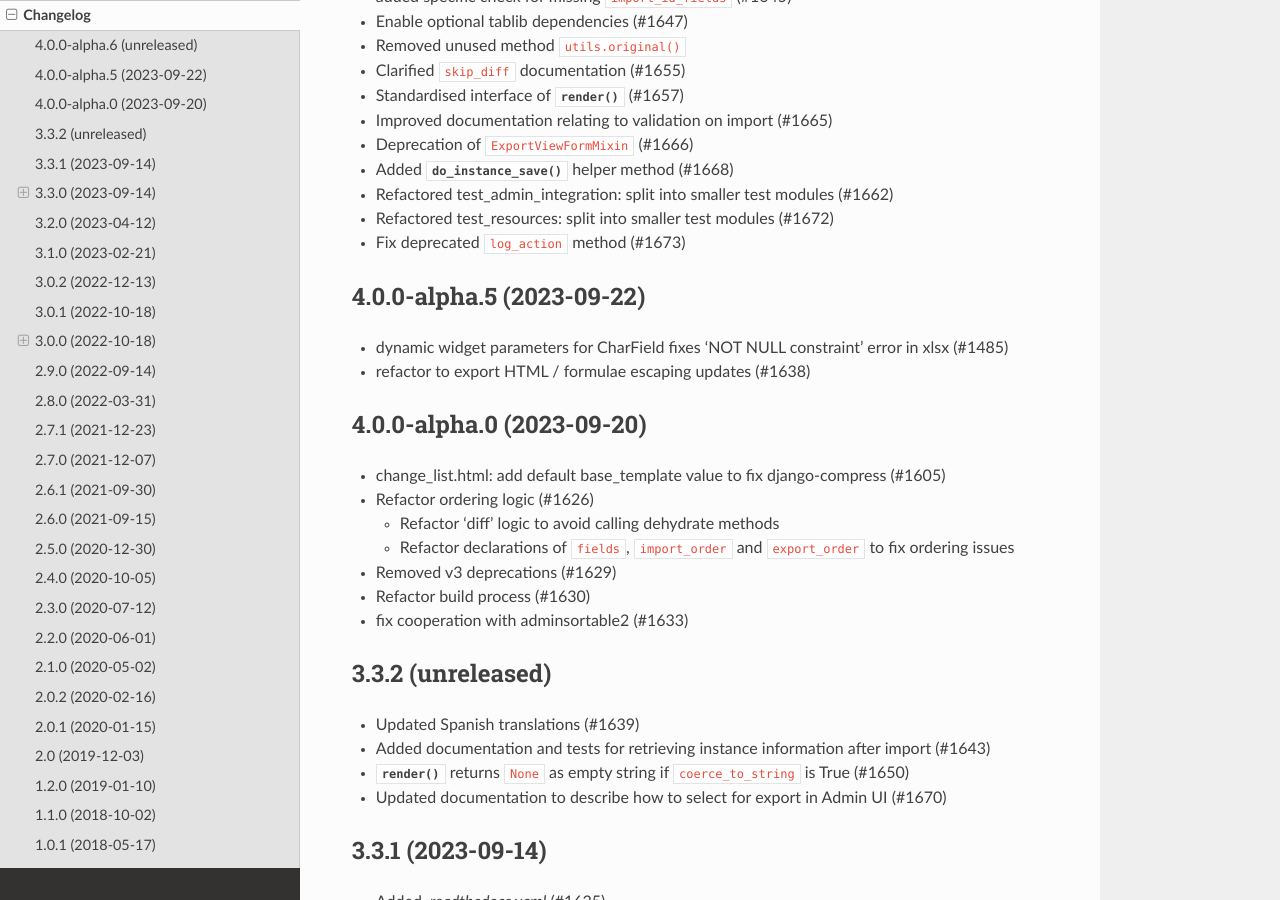
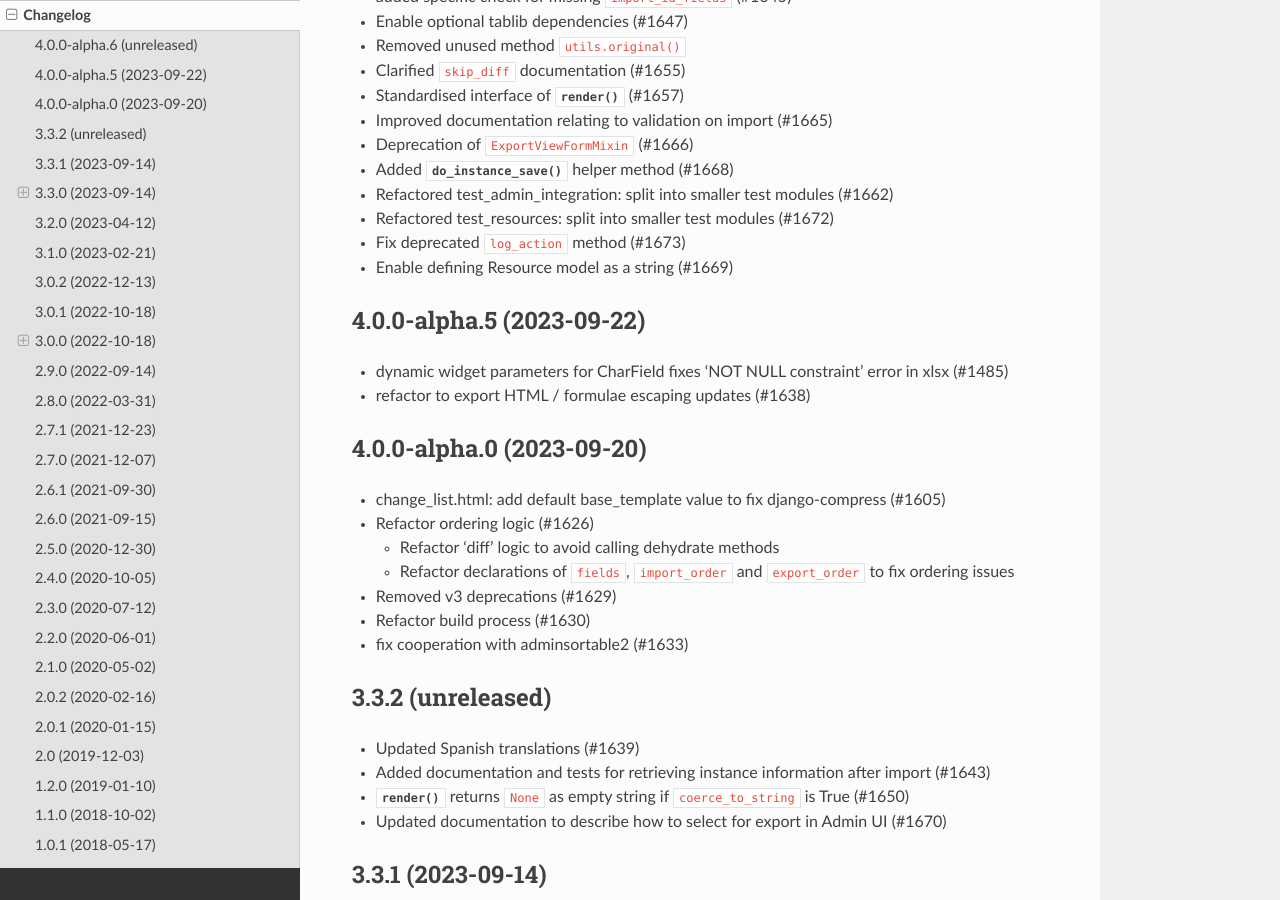
Before and after one commit to django-import-export/django-import-export, a Sphinx documentation site: the page built from docs/changelog.rst, in a window 1280 px wide and 900 px high, scrolled down 378 px. Built offline with Sphinx 7.4.7 and the Read the Docs theme 2.0.0, drawn with Linux system fonts in a browser that asks for light colours; pages that are not in the unit, such as notebooks, are missing from menus; the version number could not be read and is left out.

Commit message:
updated changelog

```diff
--- a/docs/changelog.rst
+++ b/docs/changelog.rst
@@ -22,6 +22,7 @@ Please refer to :doc:`release notes<release_notes>`.
 - Refactored test_admin_integration: split into smaller test modules (#1662)
 - Refactored test_resources: split into smaller test modules (#1672)
 - Fix deprecated ``log_action`` method (#1673)
+- Enable defining Resource model as a string (#1669)
 
 4.0.0-alpha.5 (2023-09-22)
 --------------------------
```
